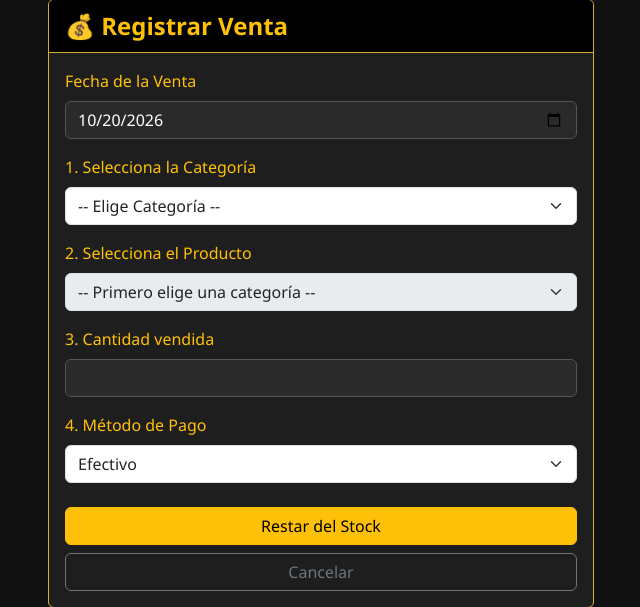
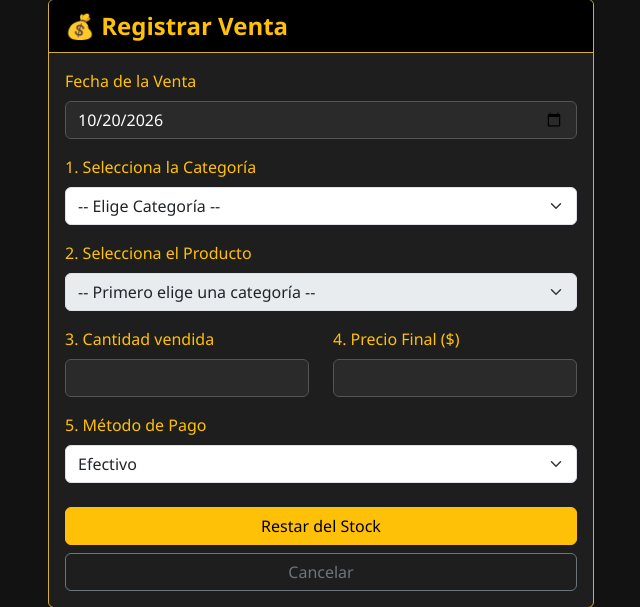
Before and after one commit to Mcnstnzaa/inventario-empresa, a Flask app: page /form_venta in a window 1280 px wide. Shown: the part 107-714 px from the top of the page, without its empty margins (319-959 px from the left). Run offline with Flask 3, Linux system fonts and the light colour scheme; a user stored in the database is signed in; data comes from the database, SQL or seed files in the repository.

Commit message:
Update form_venta.html

```diff
--- a/templates/form_venta.html
+++ b/templates/form_venta.html
@@ -20,17 +20,26 @@
                     </select>
 
                     <label class="form-label text-warning">2. Selecciona el Producto</label>
-                    <select name="producto_id" id="prod_venta" class="form-select mb-3" required disabled>
+                    <select name="producto_id" id="prod_venta" class="form-select mb-3" required disabled onchange="actualizarPrecio()">
                         <option value="" disabled selected>-- Primero elige una categoría --</option>
                         {% for p in productos %}
-                        <option value="{{ p['id'] }}" data-categoria="{{ p['categoria'] }}">{{ p['nombre'] }} (Stock: {{ p['cantidad'] }})</option>
+                        <option value="{{ p['id'] }}" data-categoria="{{ p['categoria'] }}" data-precio="{{ p['precio'] }}">{{ p['nombre'] }} (Stock: {{ p['cantidad'] }})</option>
                         {% endfor %}
                     </select>
 
-                    <label class="form-label text-warning">3. Cantidad vendida</label>
-                    <input type="number" name="cantidad" class="form-control mb-3" min="1" required>
+                    <div class="row">
+                        <div class="col-md-6">
+                            <label class="form-label text-warning">3. Cantidad vendida</label>
+                            <input type="number" name="cantidad" class="form-control mb-3" min="1" required>
+                        </div>
+                        <div class="col-md-6">
+                            <!-- AQUI ESTA LA CASILLA PARA MODIFICAR EL PRECIO -->
+                            <label class="form-label text-warning">4. Precio Final ($)</label>
+                            <input type="number" step="0.01" name="precio_venta" id="precio_venta" class="form-control mb-3" required>
+                        </div>
+                    </div>
 
-                    <label class="form-label text-warning">4. Método de Pago</label>
+                    <label class="form-label text-warning">5. Método de Pago</label>
                     <select name="metodo_pago" class="form-select mb-4" required>
                         <option value="Efectivo">Efectivo</option>
                         <option value="Transferencia">Transferencia</option>
@@ -57,7 +66,7 @@ function filtrarProductos(tipo) {
     if(!opcionesOriginales) {
         var opciones = '';
         {% for p in productos %}
-        opciones += '<option value="{{ p['id'] }}" data-categoria="{{ p['categoria'] }}">{{ p['nombre'] }} (Stock: {{ p['cantidad'] }})</option>';
+        opciones += '<option value="{{ p['id'] }}" data-categoria="{{ p['categoria'] }}" data-precio="{{ p['precio'] }}">{{ p['nombre'] }} (Stock: {{ p['cantidad'] }})</option>';
         {% endfor %}
         selectProductos.setAttribute('data-opciones', opciones);
         opcionesOriginales = opciones;
@@ -74,6 +83,20 @@ function filtrarProductos(tipo) {
             selectProductos.appendChild(opcion.cloneNode(true));
         });
     }
+    document.getElementById('precio_venta').value = ''; // Limpiar precio anterior
+}
+
+// Esta función carga el precio del producto automáticamente al seleccionarlo
+function actualizarPrecio() {
+    var selectProductos = document.getElementById('prod_venta');
+    var precioInput = document.getElementById('precio_venta');
+
+    if (selectProductos.selectedIndex >= 0) {
+        var precio = selectProductos.options[selectProductos.selectedIndex].getAttribute('data-precio');
+        if(precio) {
+            precioInput.value = precio;
+        }
+    }
 }
 </script>
 {% endblock %}
```
